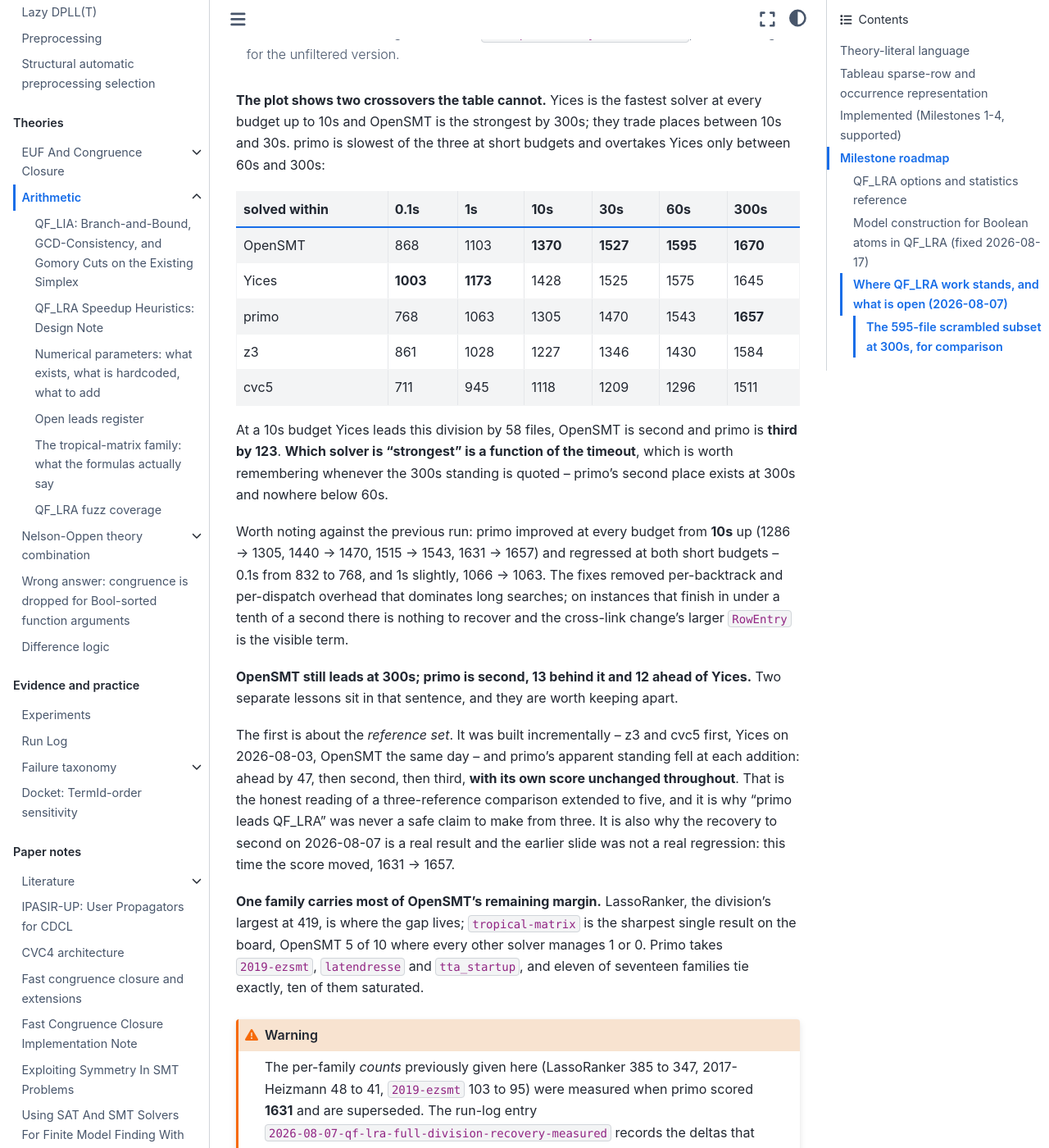
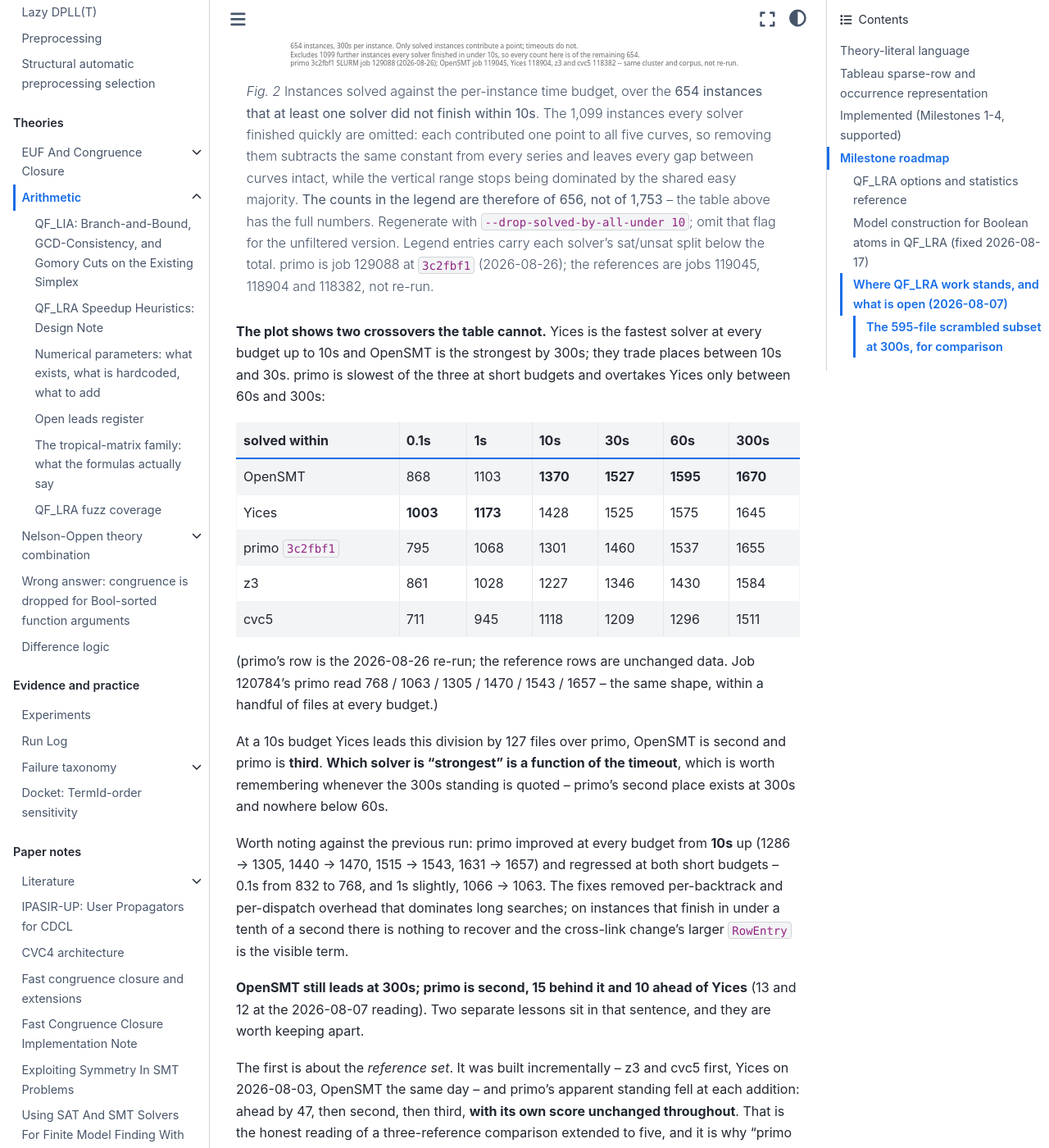
Before and after one commit to primo-solver/primo, a Jupyter Book: the page built from docs/arithmetic.md, in a window 1280 px wide and 1400 px high, scrolled down 33092 px. Shown: the whole window at 82% size. Built offline with Jupyter Book 1.0.4 settings and Sphinx 7.4.7 and the Sphinx Book theme 1.1.4, drawn with Linux system fonts in a browser that asks for light colours; some of the changed text lies outside the part shown.

Commit message:
Redraw the cactus plots for all three arithmetic fragments
QF_LIA gets its first figure: the whole 13,306-file division at 60s,
primo 9,031 against cvc5 9,239 and z3 12,147. The sat/unsat split now in
the legend is what makes it worth reading -- primo is 166 AHEAD of cvc5
on unsat and 374 behind on sat, so the entire deficit is on satisfiable
instances, which is what patching was built for.

QF_LRA is a true regeneration: the same five series at 300s over 1,753
files, with primo re-run at 3c2fbf1 (job 129088). It scores 1,655 against
job 120784's 1,657 and keeps second place. That is the expected result --
everything merged since is QF_LIA machinery QF_LRA never enters -- and
the reference PAR2 figures come out byte-identical, which is the check
that the two primo runs are comparable at all.

QF_UFLRA gets a new 30s figure rather than a regeneration, because the
120s reference jobs no longer exist on the cluster. primo 3c2fbf1 takes
1,268 against 4e19d1b's 1,264. On the hard subset all three solvers take
the same 12 unsat, so every difference is sat-side.

Co-Authored-By: Claude Opus 5 <noreply@anthropic.com>

````diff
--- a/docs/arithmetic.md
+++ b/docs/arithmetic.md
@@ -1227,16 +1227,27 @@ for the regression tests.
 ### Where QF_LRA work stands, and what is open (2026-08-07)
 
 **The complete non-incremental QF_LRA division, 1,753 files, 300s**
-(primo from job 120784; references not re-run -- z3 and cvc5 from 118382,
-Yices from 118904, OpenSMT from 119045):
+(primo re-run 2026-08-26 at `3c2fbf1`, SLURM job 129088; references not
+re-run -- z3 and cvc5 from 118382, Yices from 118904, OpenSMT from 119045,
+and their PAR2 figures below are byte-identical to the 2026-08-07 reading,
+which is the check that the two primo runs are comparable):
 
 | solver | solved | PAR2 | wrong |
 |---|---|---|---|
 | **OpenSMT 2.9.2** | **1670** (95.3%) | **68068** | **0** |
-| **primo** | **1657** (94.5%) | **79646** | **0** |
+| **primo `3c2fbf1`** | **1655** (94.4%) | **81218** | **0** |
 | Yices 2.7.0 | 1645 (93.8%) | 80585 | 0 |
 | z3 5.0.0 | 1584 (90.4%) | 128079 | 0 |
 | cvc5 1.3.4 | 1511 (86.2%) | 181248 | 0 |
+
+**The 2026-08-26 re-run changes nothing here.** primo scores 1655 against
+job 120784's 1657 -- two files, both inside the timeout band -- and holds
+second place, 15 behind OpenSMT and 10 ahead of Yices. That is the expected
+outcome rather than a disappointment: everything merged since 120784 is
+QF_LIA machinery that QF_LRA never enters, plus a word-GCD change measured
+flat on this fragment. The run exists to confirm that, and it does. PAR2
+moved 79646 -> 81218 (2%), which is run-to-run variation at a 300s timeout,
+not a regression anyone should chase.
 
 primo moved from third to second on 2026-08-07, overtaking Yices on both
 solved count and PAR2. The previous figure was 1631; the change is the three
@@ -1256,7 +1267,9 @@ every series and leaves every gap between curves intact, while the vertical
 range stops being dominated by the shared easy majority. **The counts in the
 legend are therefore of 656, not of 1,753** -- the table above has the full
 numbers. Regenerate with `--drop-solved-by-all-under 10`; omit that flag for
-the unfiltered version.
+the unfiltered version. Legend entries carry each solver's sat/unsat split
+below the total. primo is job 129088 at `3c2fbf1` (2026-08-26); the
+references are jobs 119045, 118904 and 118382, not re-run.
 ```
 
 **The plot shows two crossovers the table cannot.** Yices is the fastest
@@ -1268,12 +1281,16 @@ budgets and overtakes Yices only between 60s and 300s:
 |---|---|---|---|---|---|---|
 | OpenSMT | 868 | 1103 | **1370** | **1527** | **1595** | **1670** |
 | Yices | **1003** | **1173** | 1428 | 1525 | 1575 | 1645 |
-| primo | 768 | 1063 | 1305 | 1470 | 1543 | **1657** |
+| primo `3c2fbf1` | 795 | 1068 | 1301 | 1460 | 1537 | 1655 |
 | z3 | 861 | 1028 | 1227 | 1346 | 1430 | 1584 |
 | cvc5 | 711 | 945 | 1118 | 1209 | 1296 | 1511 |
 
-At a 10s budget Yices leads this division by 58 files, OpenSMT is second and
-primo is **third by 123**. **Which solver is "strongest" is a function of the
+(primo's row is the 2026-08-26 re-run; the reference rows are unchanged
+data. Job 120784's primo read 768 / 1063 / 1305 / 1470 / 1543 / 1657 --
+the same shape, within a handful of files at every budget.)
+
+At a 10s budget Yices leads this division by 127 files over primo, OpenSMT is
+second and primo is **third**. **Which solver is "strongest" is a function of the
 timeout**, which is worth remembering whenever the 300s standing is quoted --
 primo's second place exists at 300s and nowhere below 60s.
 
@@ -1285,8 +1302,8 @@ and per-dispatch overhead that dominates long searches; on instances that
 finish in under a tenth of a second there is nothing to recover and the
 cross-link change's larger `RowEntry` is the visible term.
 
-**OpenSMT still leads at 300s; primo is second, 13 behind it and 12 ahead of
-Yices.** Two separate lessons sit in that sentence, and they are worth keeping
+**OpenSMT still leads at 300s; primo is second, 15 behind it and 10 ahead of
+Yices** (13 and 12 at the 2026-08-07 reading). Two separate lessons sit in that sentence, and they are worth keeping
 apart.
 
 The first is about the *reference set*. It was built incrementally -- z3 and
````
Also changed, not shown: docs/qf-lia-branch-and-bound.md (+36 -0 lines), docs/qf-uflra-model-guided-performance.md (+28 -0 lines), docs/_static/qf-lia-cactus.svg (added), docs/_static/qf-lra-cactus.svg, docs/_static/qf-uflra-cactus-30s-2026-08-26.svg (added).
